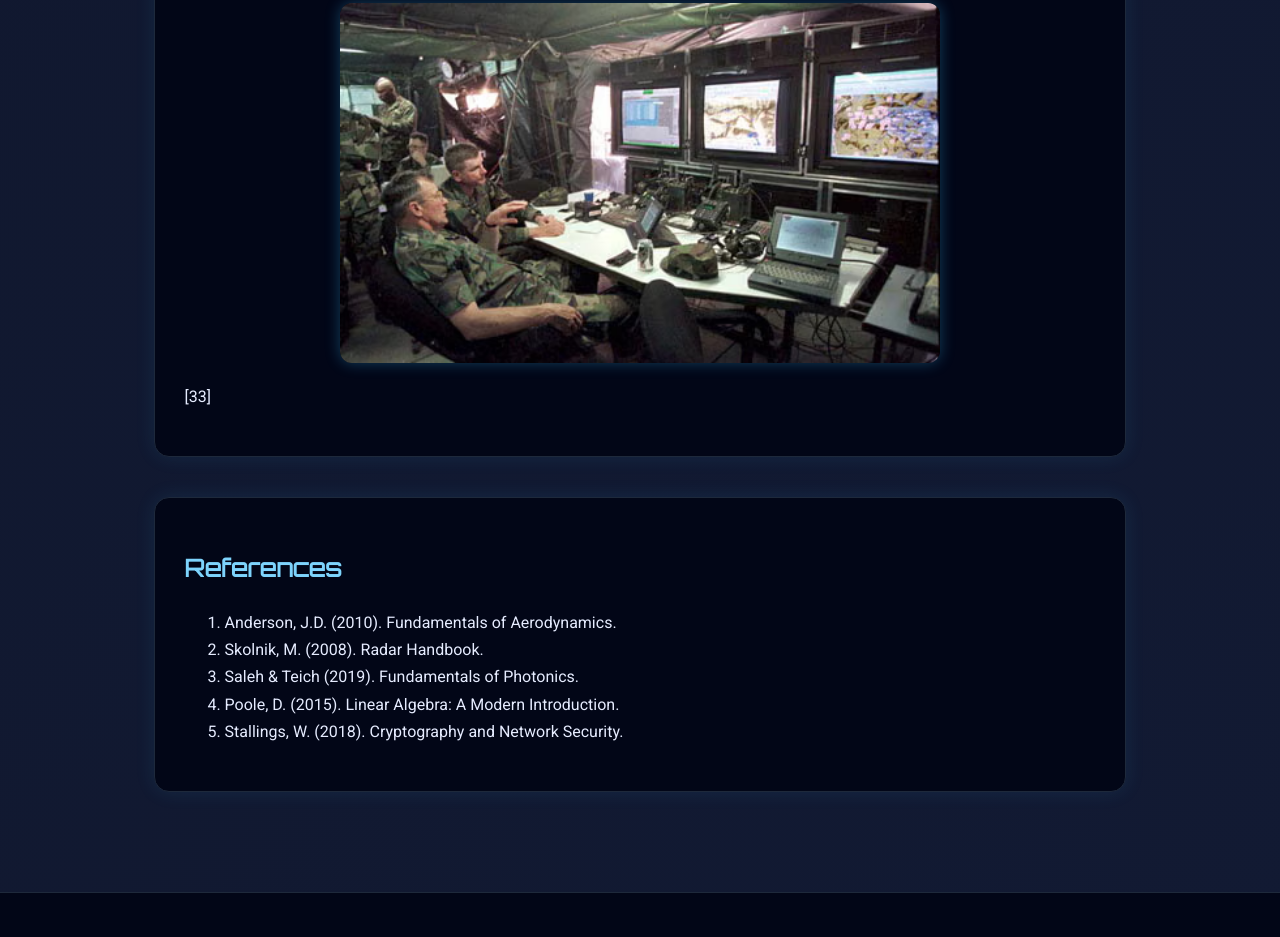
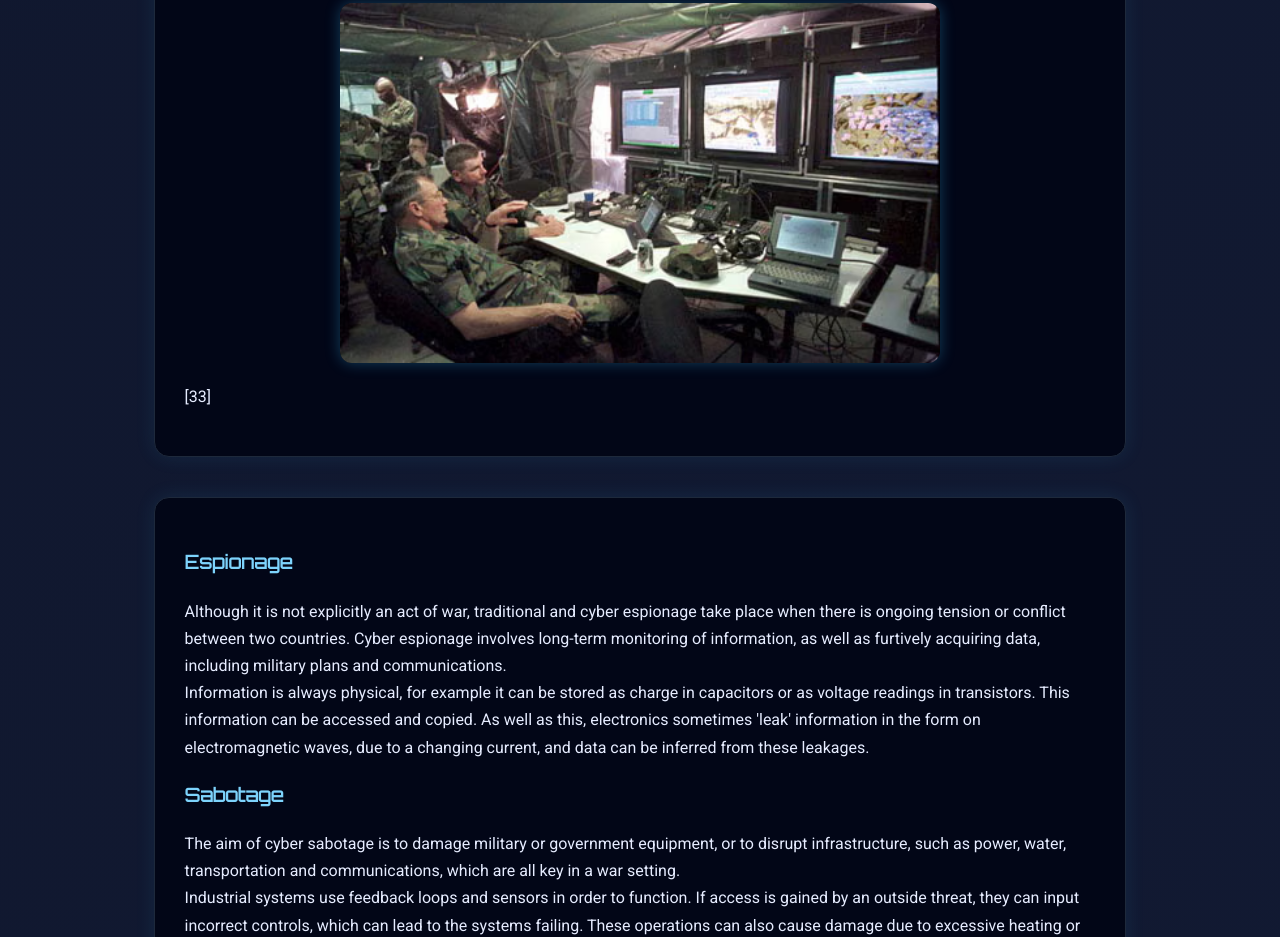
Before and after one commit to physics-in-warfare/physics-in-warfare.github.io, a plain HTML site: page modern.html in a window 1280 px wide. Shown: the part 11063-12000 px from the top of the page. Drawn offline with nearby package versions, Linux system fonts and the light colour scheme.

Commit message:
Update modern.html

```diff
--- a/modern.html
+++ b/modern.html
@@ -605,6 +605,25 @@ Divergence angle θ = <span id="thetaValue">0</span> rad
   </div>
 
   <div class="content-block">
+
+     <h3>Espionage</h3>
+
+    Although it is not explicitly an act of war, traditional and cyber espionage take place when there is ongoing tension or conflict between two countries. Cyber espionage involves long-term monitoring of information, as well as furtively acquiring data, including military plans and communications.
+    <br>
+    Information is always physical, for example it can be stored as charge in capacitors or as voltage readings in transistors. This information can be accessed and copied. As well as this, electronics sometimes 'leak' information in the form on electromagnetic waves, due to a changing current, and data can be inferred from these leakages.
+
+     <h3>Sabotage</h3>
+    The aim of cyber sabotage is to damage military or government equipment, or to disrupt infrastructure, such as power, water, transportation and communications, which are all key in a war setting.
+    <br>
+    Industrial systems use feedback loops and sensors in order to function. If access is gained by an outside threat, they can input incorrect controls, which can lead to the systems failing. These operations can also cause damage due to excessive heating or too much stress being applied to a system, for example in heavy machinery. Also if the damping vibrations of a system are disabled, or its rotations are altered, it can oscillate at resonant frequency. This leads to the amplitude of the oscillations increasing according to this equation:
+    $$
+    A \propto \frac{1}{f - f_0}
+    $$
+    where $f$ is the driven frequency and $f_0$ is the natural frequency [34]. So as driven the frequency gets close to the natural frequency, the amplitude becomes large and this can cause part of the system to break or fail.
+
+
+
+  <div class="content-block">
     <h2>References</h2>
     <ol>
       <li>Anderson, J.D. (2010). Fundamentals of Aerodynamics.</li>
```
